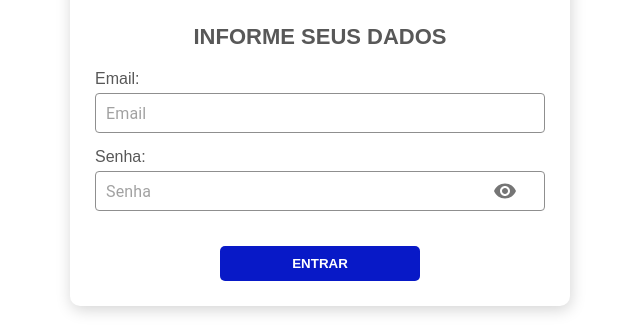
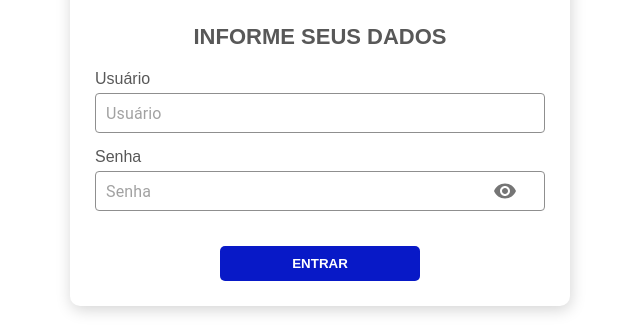
Before and after one commit to biel-souza/heads-embedded-bi, a Next.js app: page /login in a window 1280 px wide. Shown: the part 308-639 px from the top of the page, without its empty margins (320-960 px from the left). Built offline with nearby package versions, Linux system fonts and the light colour scheme.

Commit message:
add formik

```diff
--- /dev/null
+++ b/components/InputText/index.tsx
@@ -0,0 +1,16 @@
+import { OutlinedInputProps } from "@mui/material";
+import { Error, Input, InputContainer, Label } from "./style";
+
+interface InputTextProps extends Omit<OutlinedInputProps, "error"> {
+  error?: string;
+}
+
+export const InputText = ({ error, label, ...props }: InputTextProps) => {
+  return (
+    <InputContainer>
+      <Label>{label}</Label>
+      <Input {...props} />
+      {error && <Error>{error}</Error>}
+    </InputContainer>
+  );
+};
--- /dev/null
+++ b/components/InputText/style.ts
@@ -0,0 +1,43 @@
+import { OutlinedInput } from "@mui/material";
+import styled from "styled-components";
+
+export const Input = styled(OutlinedInput)`
+  width: 100%;
+  padding: 0;
+  border: 1px solid rgb(143, 143, 143);
+  border-radius: 5px;
+  font-size: 14px;
+  height: 40px;
+  color: rgb(133, 133, 133);
+  &:focus-within {
+    outline: none;
+  }
+  .MuiOutlinedInput-notchedOutline {
+    border: none;
+  }
+  input {
+    padding: 10px;
+  }
+  button {
+    margin-right: 5px;
+  }
+`;
+
+export const InputContainer = styled.div`
+  width: 100%;
+  margin-bottom: 15px;
+  position: relative;
+`;
+
+export const Label = styled.label`
+  display: block;
+  margin-bottom: 5px;
+  font-size: 16px;
+  color: rgb(88, 88, 88);
+`;
+
+export const Error = styled.div`
+  color: rgb(122, 0, 0);
+  font-size: 12px;
+  padding: 5px;
+`;
--- a/components/LoginForm/index.tsx
+++ b/components/LoginForm/index.tsx
@@ -3,8 +3,11 @@ import { IconButton, InputAdornment } from "@mui/material";
 import Visibility from "@mui/icons-material/Visibility";
 import logo from "@/images/logo-login.jpeg";
 import { useState } from "react";
+import { Formik } from "formik";
+import * as Yup from "yup";
 
-import { Form, Input, InputContainer, Label, LoginContainer, Logo, Title, Button } from "./style";
+import { Form, LoginContainer, Logo, Title, Button } from "./style";
+import { InputText } from "../InputText";
 
 const LoginForm = () => {
   const [showPassword, setShowPassword] = useState(false);
@@ -19,21 +22,45 @@ const LoginForm = () => {
     event.preventDefault();
   };
 
+  const validationSchema = Yup.object({
+    user: Yup.string().required("O usuário é obrigatório"),
+    password: Yup.string().min(6, "A senha deve ter pelo menos 6 caracteres").required("A senha é obrigatória"),
+  });
+
   return (
     <LoginContainer>
       <Logo src={logo.src} />
       <Title>INFORME SEUS DADOS</Title>
-      <Form>
-        <InputContainer>
-          <Label>Email:</Label>
-          <Input type="text" name="email" placeholder="Email" />
-        </InputContainer>
-        <InputContainer>
-          <Label>Senha:</Label>
-          <Input
+      <Formik
+        initialValues={{ user: "", password: "" }}
+        validationSchema={validationSchema}
+        onSubmit={(values, { setSubmitting }) => {
+          setTimeout(() => {
+            alert(JSON.stringify(values, null, 2));
+            setSubmitting(false);
+          }, 400);
+        }}
+      >
+        {({ values, errors, handleChange, handleSubmit }) => (
+          <Form onSubmit={handleSubmit}>
+            <InputText
+              type="text"
+              name="user"
+              placeholder="Usuário"
+              error={errors.user}
+              value={values.user}
+              label="Usuário"
+              onChange={handleChange}
+            />
+            <InputText
               id="outlined-adornment-password"
               type={showPassword ? "text" : "password"}
+              error={errors.password}
+              name="password"
               placeholder="Senha"
+              label="Senha"
+              value={values.password}
+              onChange={handleChange}
               endAdornment={
                 <InputAdornment position="end">
                   <IconButton
@@ -48,9 +75,10 @@ const LoginForm = () => {
                 </InputAdornment>
               }
             />
-        </InputContainer>
             <Button type="submit">ENTRAR</Button>
           </Form>
+        )}
+      </Formik>
     </LoginContainer>
   );
 };
--- a/components/LoginForm/style.ts
+++ b/components/LoginForm/style.ts
@@ -35,41 +35,6 @@ export const Form = styled.form`
   align-items: center;
 `;
 
-export const InputContainer = styled.div`
-  width: 100%;
-  margin-bottom: 15px;
-  position: relative;
-`;
-
-export const Label = styled.label`
-  display: block;
-  margin-bottom: 5px;
-  font-size: 16px;
-  color: rgb(88, 88, 88);
-`;
-
-export const Input = styled(OutlinedInput)`
-  width: 100%;
-  padding: 0;
-  border: 1px solid rgb(143, 143, 143);
-  border-radius: 5px;
-  font-size: 14px;
-  height: 40px;
-  color: rgb(133, 133, 133);
-  &:focus-within {
-    outline: none;
-  }
-  .MuiOutlinedInput-notchedOutline {
-    border: none;
-  }
-  input {
-    padding: 10px;
-  }
-  button {
-    margin-right: 5px;
-  }
-`;
-
 export const Button = styled.button`
   color: white;
   background-color: white;
@@ -81,4 +46,5 @@ export const Button = styled.button`
   width: 90%;
   max-width: 200px;
   margin-top: 20px;
+  cursor: pointer;
 `;
--- a/package.json
+++ b/package.json
@@ -13,11 +13,13 @@
     "@emotion/styled": "^11.14.0",
     "@mui/icons-material": "^6.2.1",
     "@mui/material": "^6.2.1",
+    "formik": "^2.4.6",
     "next": "15.1.2",
     "next-auth": "^4.24.11",
     "react": "^19.0.0",
     "react-dom": "^19.0.0",
-    "styled-components": "^6.1.13"
+    "styled-components": "^6.1.13",
+    "yup": "^1.6.1"
   },
   "devDependencies": {
     "@eslint/eslintrc": "^3",
```
Also changed, not shown: 1 other file (tests, documents, lock files or other folders). Lines whose indentation alone changed are shown as unchanged.
